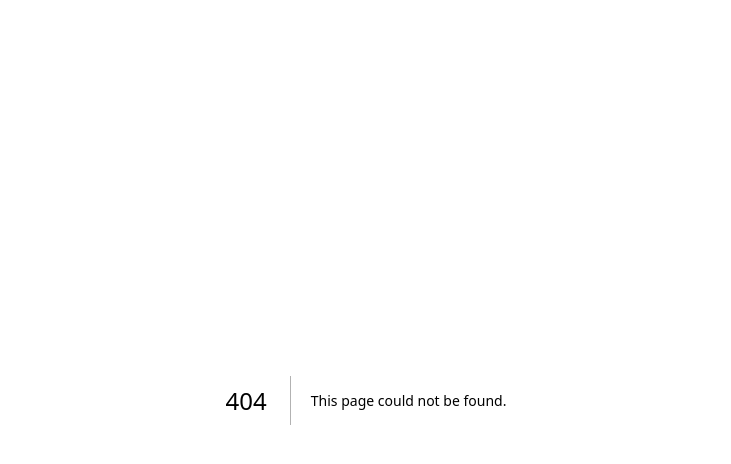
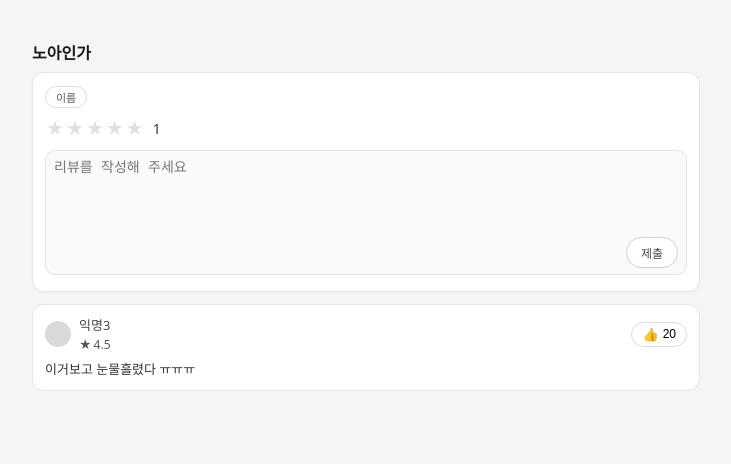
Before and after one commit to lepitaaar/webtoon-note-FE, a Next.js app: page /StarDot in a window 1280 px wide. Before the commit this address had no page. Shown: the top 464 px of the page, without its empty margins (274-1005 px from the left). Built offline with nearby package versions, Linux system fonts and the light colour scheme.

Commit message:
Feature/MadeReviewComponent
리뷰 컴포넌트 데모로 일단 간단하게 만들어봄

```diff
--- /dev/null
+++ b/src/app/StarDot/ReviewWidget.css
@@ -0,0 +1,189 @@
+/* 전체 래퍼 (가로로 조금 더 긴 형태) */
+.rw-root {
+    max-width: 700px; /* 기존 420px → 가로 길이 늘림 */
+    width: 100%;
+    margin: 0 auto;
+    padding: 16px;
+    font-family: system-ui, -apple-system, BlinkMacSystemFont, "Segoe UI",
+      sans-serif;
+  }
+
+  /* 상단 제목 (노아인가) */
+  .rw-title {
+    font-size: 16px;
+    font-weight: 600;
+    margin-bottom: 8px;
+  }
+
+  /* ===== 상단 리뷰 작성 카드 ===== */
+  .rw-review-card {
+    border-radius: 12px;
+    border: 1px solid #e5e5e5;
+    background-color: #ffffff;
+    padding: 12px 12px 16px;
+    margin-bottom: 12px;
+    box-shadow: 0 1px 3px rgba(0, 0, 0, 0.03);
+  }
+
+  /* "이름" 칩 */
+  .rw-name-chip {
+    display: inline-flex;
+    align-items: center;
+    justify-content: center;
+    padding: 2px 10px;
+    border-radius: 999px;
+    border: 1px solid #dcdcdc;
+    font-size: 11px;
+    color: #555;
+    margin-bottom: 8px;
+  }
+
+  /* 별점 줄 */
+  .rw-stars-row {
+    display: flex;
+    align-items: center;
+    margin-bottom: 10px;
+    gap: 8px;
+  }
+
+  .rw-stars {
+    display: flex;
+  }
+
+  .rw-star {
+    border: none;
+    outline: none;
+    background: none;
+    cursor: pointer;
+    font-size: 20px;
+    padding: 0 1px;
+    color: #e0e0e0; /* 빈 별 */
+  }
+
+  .rw-star-filled {
+    color: #ffb400; /* 채워진 별 */
+  }
+
+  .rw-rating-number {
+    font-size: 14px;
+    color: #333;
+  }
+
+  /* 텍스트 박스 (회색 내박스) */
+  .rw-textbox {
+    position: relative;
+    border-radius: 10px;
+    border: 1px solid #e3e3e3;
+    background-color: #fafafa;
+    padding: 8px 8px 30px; /* 아래쪽 버튼 공간 확보 */
+  }
+
+  /* 텍스트 입력 영역 */
+  .rw-textarea {
+    width: 100%;
+    min-height: 80px;
+    border: none;
+    outline: none;
+    resize: none;
+    background: transparent;
+    font-size: 14px;    /* 글씨 보이게 명확히 지정 */
+    line-height: 1.4;
+    color: #111;        /* 글자 색 명확히 지정 */
+    white-space: pre-wrap;   /* 긴 글 자동 줄바꿈 */
+    word-break: break-word;  /* 너무 긴 단어도 줄바꿈 */
+  }
+
+  /* 제출 버튼 (가독성 높여서 확실히 보이게 수정됨) */
+  .rw-submit {
+    position: absolute;
+    right: 8px;
+    bottom: 6px;
+    padding: 6px 14px;
+    font-size: 12px;
+    font-weight: 500;      /* 🔥 약간 강조, 너무 굵지 않음 */
+    border-radius: 999px;
+    border: 1px solid #cfcfcf;
+    background-color: #ffffff;
+    cursor: pointer;
+    color: #444;           /* 🔥 진하지도 연하지도 않은 톤 */
+    user-select: none;
+  }
+
+
+  /* ===== 아래 댓글 카드 ===== */
+  .rw-comment-card {
+    border-radius: 12px;
+    border: 1px solid #e5e5e5;
+    background-color: #ffffff;
+    padding: 10px 12px 12px;
+  }
+
+  .rw-comment-header {
+    display: flex;
+    justify-content: space-between;
+    align-items: center;
+    margin-bottom: 6px;
+  }
+
+  /* 왼쪽 프로필 + 이름 + 별점 */
+  .rw-comment-left {
+    display: flex;
+    align-items: center;
+    gap: 8px;
+  }
+
+  .rw-avatar {
+    width: 26px;
+    height: 26px;
+    border-radius: 50%;
+    background-color: #d9d9d9;
+  }
+
+  .rw-name-score {
+    display: flex;
+    flex-direction: column;
+    gap: 2px;
+  }
+
+  /* 🔥 익명3 글자 더 진하게 */
+  .rw-comment-name {
+    font-size: 13px;
+    font-weight: 500;   /* 🔥 기존보다 덜 굵음 */
+    color: #444;        /* 🔥 중간톤으로 부드럽게 */
+  }
+
+
+  .rw-comment-score {
+    font-size: 12px;
+    color: #555;
+    display: flex;
+    align-items: center;
+  }
+
+  .rw-star-small {
+    font-size: 12px;
+    margin-right: 2px;
+  }
+
+  /* 좋아요 칩 */
+  .rw-like-btn {
+    display: inline-flex;
+    align-items: center;
+    gap: 4px;
+    padding: 4px 10px;
+    font-size: 12px;
+    border-radius: 999px;
+    border: 1px solid #dcdcdc;
+    background-color: #ffffff;
+    cursor: pointer;
+  }
+
+  .rw-like-icon {
+    font-size: 13px;
+  }
+
+  /* 댓글 내용 */
+  .rw-comment-content {
+    font-size: 13px;
+    color: #333;
+  }
--- /dev/null
+++ b/src/app/StarDot/ReviewWidget.jsx
@@ -0,0 +1,108 @@
+"use client";
+
+import { useState } from "react";
+import "./ReviewWidget.css";
+
+export default function ReviewWidget({ title = "노아인가" }) {
+  const [rating, setRating] = useState(0); // 별점
+  const [hover, setHover] = useState(0);   // 마우스 올린 별점
+  const [text, setText] = useState("");    // 리뷰 내용
+
+  // 예시용 댓글 데이터
+  const sampleComment = {
+    name: "익명3",
+    score: 4.5,
+    likes: 20,
+    content: "이거보고 눈물흘렸다 ㅠㅠㅠ",
+  };
+
+  const handleSubmit = () => {
+    if (!rating || !text.trim()) {
+      alert("별점과 리뷰 내용을 입력해 주세요!");
+      return;
+    }
+
+    console.log("제출된 리뷰:", { rating, text });
+    alert("리뷰가 제출되었습니다. (데모)");
+
+    // 제출 후 초기화
+    setRating(0);
+    setText("");
+  };
+
+  return (
+    <section className="rw-root">
+      {/* 제목 */}
+      <h2 className="rw-title">{title}</h2>
+
+      {/* 위쪽 리뷰 작성 카드 */}
+      <article className="rw-review-card">
+        {/* 이름 칩 */}
+        <div className="rw-name-chip">이름</div>
+
+        {/* 별점 줄 */}
+        <div className="rw-stars-row">
+          <div className="rw-stars">
+            {Array.from({ length: 5 }).map((_, i) => {
+              const value = i + 1;
+              const filled = value <= (hover || rating);
+              return (
+                <button
+                  key={value}
+                  type="button"
+                  className={filled ? "rw-star rw-star-filled" : "rw-star"}
+                  onClick={() => setRating(value)}
+                  onMouseEnter={() => setHover(value)}
+                  onMouseLeave={() => setHover(0)}
+                >
+                  ★
+                </button>
+              );
+            })}
+          </div>
+          <span className="rw-rating-number">{rating || 1}</span>
+        </div>
+
+        {/* 텍스트 입력 + 제출 버튼 */}
+        <div className="rw-textbox">
+          <textarea
+            className="rw-textarea"
+            placeholder="리뷰를 작성해 주세요"
+            value={text}
+            onChange={(e) => setText(e.target.value)} // ← 테스트 코드랑 똑같은 패턴
+          />
+          <button
+            className="rw-submit"
+            type="button"
+            onClick={handleSubmit}
+          >
+            제출
+          </button>
+        </div>
+      </article>
+
+      {/* 아래 댓글 카드 */}
+      <article className="rw-comment-card">
+        <header className="rw-comment-header">
+          <div className="rw-comment-left">
+            <div className="rw-avatar" />
+            <div className="rw-name-score">
+              <span className="rw-comment-name">{sampleComment.name}</span>
+              <span className="rw-comment-score">
+                <span className="rw-star-small">★</span>
+                {sampleComment.score}
+              </span>
+            </div>
+          </div>
+
+          <button className="rw-like-btn" type="button">
+            <span className="rw-like-icon">👍</span>
+            <span>{sampleComment.likes}</span>
+          </button>
+        </header>
+
+        <p className="rw-comment-content">{sampleComment.content}</p>
+      </article>
+    </section>
+  );
+}
--- /dev/null
+++ b/src/app/StarDot/page.jsx
@@ -0,0 +1,19 @@
+"use client";
+
+import ReviewWidget from "./ReviewWidget";
+
+export default function StarDotPage() {
+  return (
+    <main
+      style={{
+        minHeight: "100vh",
+        background: "#f5f5f5",
+        padding: "24px",
+        display: "flex",
+        justifyContent: "center",
+      }}
+    >
+      <ReviewWidget title="노아인가" />
+    </main>
+  );
+}
```
